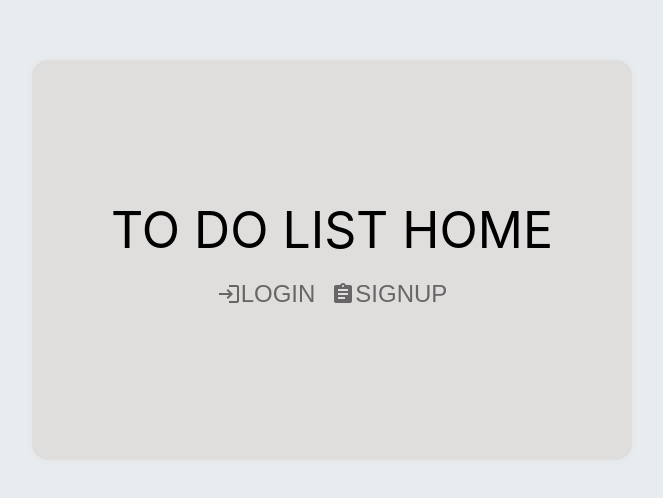
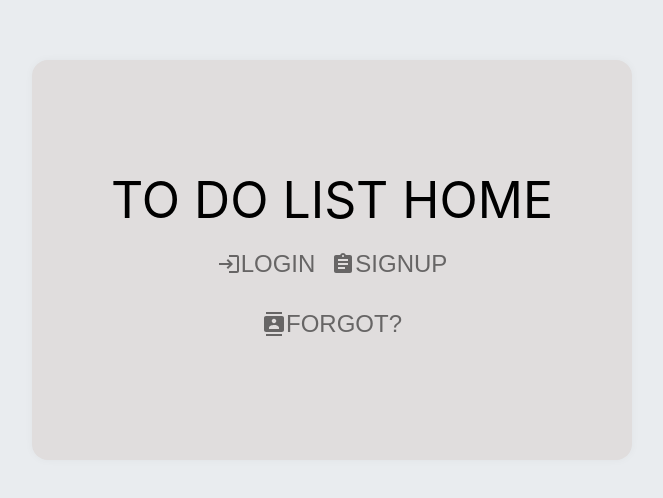
Before and after one commit to duathcys/-ToDo, a React (Create React App) app: page / in a window 1280 px wide. Shown: the part 220-718 px from the top of the page, without its empty margins (308-971 px from the left). Built offline with nearby package versions, Linux system fonts and the light colour scheme.

Commit message:
Update 5 files

```diff
--- a/src/component/TodoHome/TodoHome.js
+++ b/src/component/TodoHome/TodoHome.js
@@ -4,6 +4,7 @@ import { HomeForm } from "./style";
 import { IconButton } from "@mui/material";
 import LoginIcon from '@mui/icons-material/Login';
 import AssignmentIcon from '@mui/icons-material/Assignment';
+import ContactsIcon from '@mui/icons-material/Contacts';
 
 function TodoHome(){
    const navigate = useNavigate();
@@ -27,6 +28,12 @@ function TodoHome(){
                   <AssignmentIcon/>
                   <text>SIGNUP</text>
                </IconButton>
+               </div>
+               <div>
+               <IconButton onClick={onLogin}>
+                  <ContactsIcon/>
+                  <text>FORGOT?</text>
+               </IconButton>
                {/*<HomeLogin onClick={onLogin}/>*/}
             </div>
          </HomeForm>
--- a/src/component/TodoList.js
+++ b/src/component/TodoList.js
@@ -29,6 +29,7 @@ function TodoList() {
    const [locationKeys, setLocationKeys] = useState([]);
    const [searchTerm,setSearchTerm] = useState('');
    const [filterlist, setFilterlist] = useState([]);
+   const [checkdone, setCheckdone] = useState(false);
    //
    // const filterlist = {
    //    if (searchTerm === '') {
@@ -83,6 +84,7 @@ function TodoList() {
       })
    }, [locationKeys, history])
 
+   console.log(checkdone);
 
    return (
       <TodoListBlock>
@@ -102,8 +104,8 @@ function TodoList() {
             <div>
                <FormLabel>선택할 수 있게</FormLabel>
                <FormGroup>
-                  <FormControlLabel control={<Checkbox/>} label="DONE"/>
-                  <FormControlLabel control={<Checkbox/>} label="NOT DONE"/>
+                  <FormControlLabel control={<Checkbox/>} label="DONE" onClick={()=>{setCheckdone(true)}}/>
+                  <FormControlLabel control={<Checkbox/>} label="NOT DONE" onClick={()=>{setCheckdone(false)}}/>
                </FormGroup>
             </div>
          </>
--- a/src/component/TodoLogin/TodoLogin.js
+++ b/src/component/TodoLogin/TodoLogin.js
@@ -2,6 +2,8 @@ import React, {useState} from "react";
 import {useNavigate} from "react-router-dom";
 import {LoginButton, SigninButton, TestDiv, TodoInputbox, TodoInputid, TodoInputpw, TodoLogingreet} from "./style";
 import {useLoginMutation} from "../../hooks/useLoginMutation";
+import HomeIcon from '@mui/icons-material/Home';
+import { IconButton } from "@mui/material";
 
 function TodoLogin() {
    const navigate = useNavigate();
@@ -11,6 +13,7 @@ function TodoLogin() {
    const handleInputId = (e) => setInputId(e.target.value)
    const handleInputPw = (e) => setInputPw(e.target.value)
    const handleClickSignUpButton = () => navigate("/user/signup/")
+   const handleClickGoHomeButton = () => navigate("/")
 
    if (isLoading) return <h2>Waiting for LogIn</h2>;
 
@@ -20,6 +23,9 @@ function TodoLogin() {
             <TodoLogingreet>WELCOME</TodoLogingreet>
             <TodoInputbox>
                <h2>LOGIN</h2>
+               <IconButton onClick={handleClickGoHomeButton}>
+                  <HomeIcon/>
+               </IconButton>
                <TestDiv>
                   <h3>ID</h3>
                   <TodoInputid
--- a/src/component/TodoSignUp/TodoSignUp.js
+++ b/src/component/TodoSignUp/TodoSignUp.js
@@ -3,6 +3,8 @@ import {useNavigate} from "react-router-dom";
 import {LoginButton, SignUpButton, TestDiv, TodoInputbox, TodoInputid, TodoInputpw, TodoLogingreet} from "./style";
 import {useSignUpMutation} from "../../hooks/useSignupMutation";
 import Swal from "sweetalert2"
+import HomeIcon from '@mui/icons-material/Home';
+import { IconButton } from "@mui/material";
 
 function TodoSignUp() {
    const navigate = useNavigate();
@@ -22,6 +24,7 @@ function TodoSignUp() {
       else Swal.fire('다시 시도해주세요', '비밀번호 확인이 바르지 않습니다.', 'error')
    }
    const handleClickLogInButton = () => navigate("/user/login/")
+   const handleClickGoHomeButton = () => navigate("/")
 
    if (isLoading) return <h2>Signing Up</h2>
 
@@ -30,6 +33,9 @@ function TodoSignUp() {
          <TodoLogingreet>WELCOME</TodoLogingreet>
          <TodoInputbox>
             <h2>SIGN UP</h2>
+            <IconButton onClick={handleClickGoHomeButton}>
+                  <HomeIcon/>
+               </IconButton>
             <TestDiv>
                <h3>ID</h3>
                <TodoInputid value={inputId}
```
Also changed, not shown: src/component/TodoFindInfo/TodoFindInfo.js (added).
